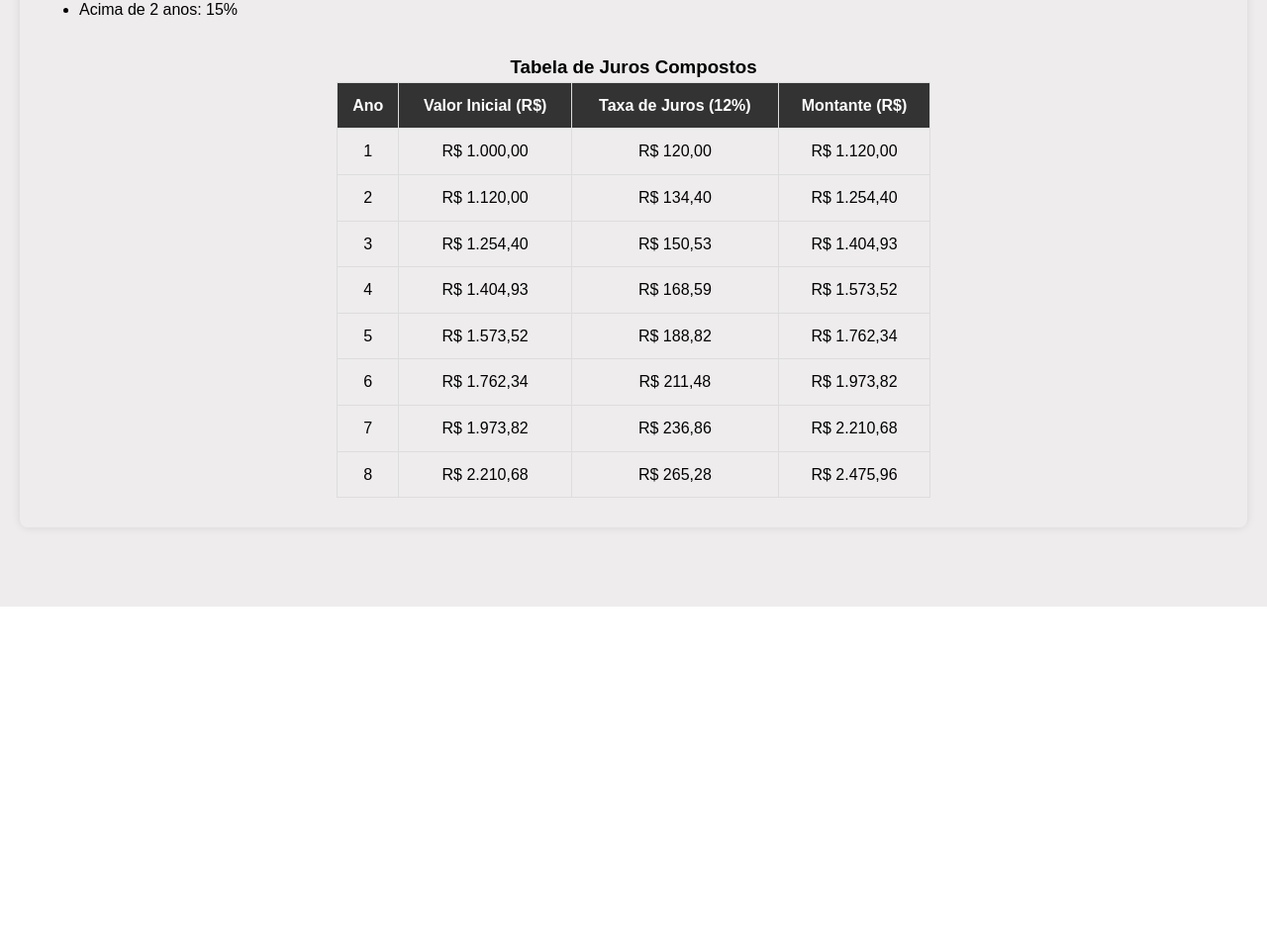
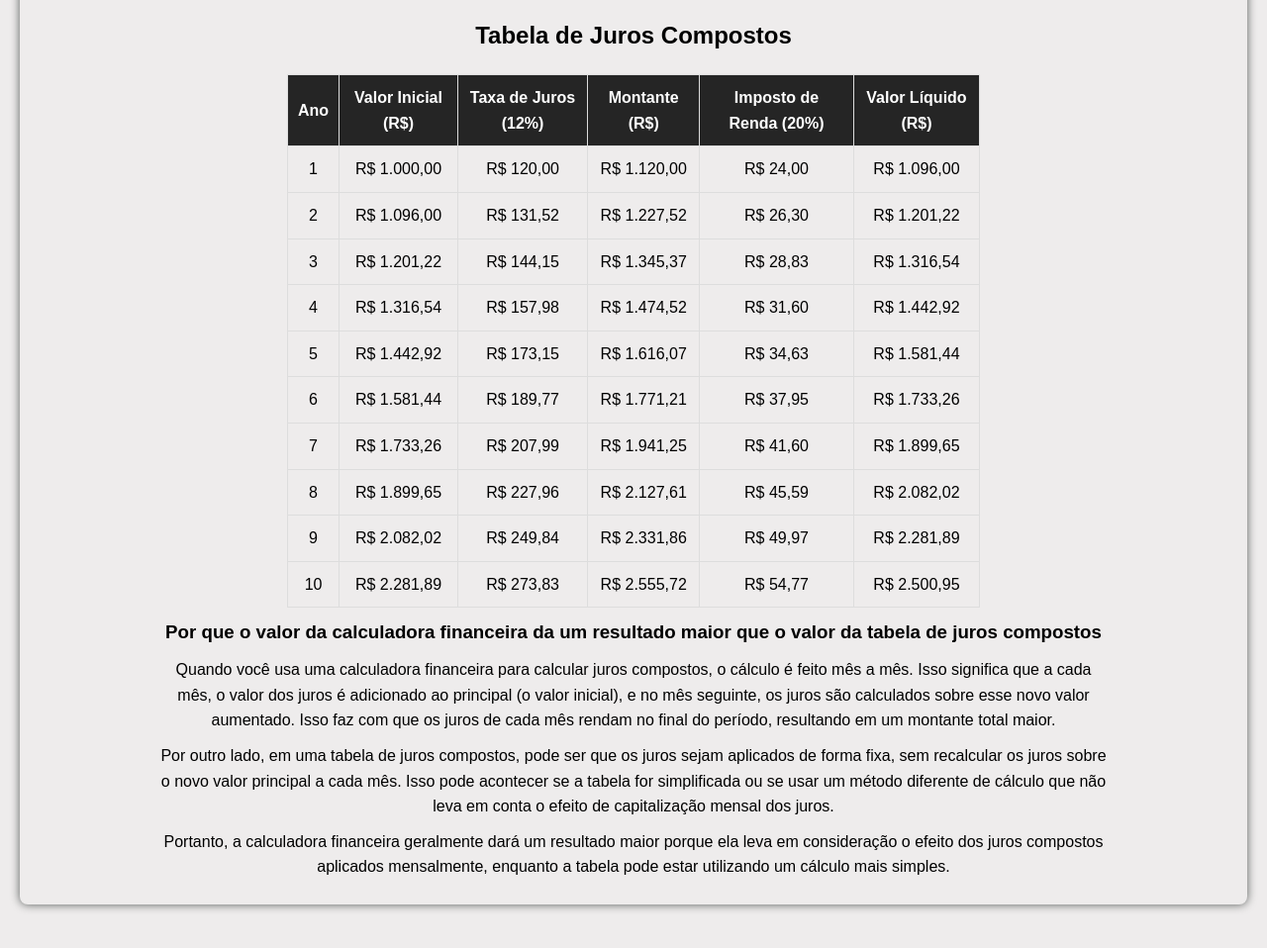
Before and after one commit to HugoBorrego/Site-de-Investimentos, a plain HTML site: page index.html in a window 1280 px wide. Shown: the part 1768-2726 px from the top of the page at 99% size. Before the commit the page ends 2381 px from the top, so only its background shows below. Drawn offline with Linux system fonts and the light colour scheme.

Commit message:
Atualização

```diff
--- a/app.js
+++ b/app.js
@@ -42,13 +42,20 @@ function calcular() {
     let jurosMensal = taxaJuros / 12;
 
     for (let i = 0; i < periodo; i++) {
-        total = (total + valorMensal) * (1 + jurosMensal);
-        totalInvestido += valorMensal;
+        if (i == 0) {
+            // No primeiro mês, apenas aplicamos os juros ao valor inicial
+            total *= (1 + jurosMensal);
+        } else {
+            // A partir do segundo mês, somamos o valor mensal e aplicamos os juros
+            total = (total + valorMensal) * (1 + jurosMensal);
+            totalInvestido += valorMensal;
+        }
     }
 
     const rendimentoBruto = total - totalInvestido;
     const imposto = rendimentoBruto * aliquotaImposto;
     const totalLiquido = total - imposto;
+
 
     document.getElementById('valorliquido').textContent = totalLiquido.toLocaleString('pt-BR', { style: 'currency', currency: 'BRL' });
     document.getElementById('rendimento').textContent = rendimentoBruto.toLocaleString('pt-BR', { style: 'currency', currency: 'BRL' });
--- a/index.html
+++ b/index.html
@@ -22,20 +22,17 @@
 
     <main>
         <section id="home">
-            <h2>Bem-vindo ao RiquezaOnline</h2>
+            <h1>Bem-vindo ao RiquezaOnline</h1>
             <p>Seu guia definitivo para investimentos eficazes. Descubra como investir de maneira inteligente para
                 garantir seu futuro financeiro.</p>
             <h3>Como calcular os Juros Compostos</h3>
-            <p>
-            <ul>
-                <li>Primeiro lembre-se de preencher todos os campos da calculadora</li>
-                <li>Verifique qual o valor da taxa de juros, ela deve ser colocada no valor anual</li>
-                <li>Verifique qual o período, ele deve ser colocado em meses</li>
-                <li>Verifique qual o valor da alíquota, dependendo do periodo o valor pode variar</li>
-                <li>Para calcular basta apertar o botão verde escrito "Calcular"</li>
-            </ul>
-            </p>
-            <p></p>
+            <div class="list-instruction">
+                <p>Primeiro lembre-se de preencher todos os campos da calculadora</p>
+                <p>Verifique qual o valor da taxa de juros, ela deve ser colocada no valor anual</p>
+                <p>Verifique qual o período, ele deve ser colocado em meses</p>
+                <p>Verifique qual o valor da alíquota, dependendo do periodo o valor pode variar</p>
+                <p>Para calcular basta apertar o botão verde escrito "Calcular"</p>
+            </div>
         </section>
 
         <section id="calculadora">
@@ -91,7 +88,7 @@
 
         <section id="noticias">
             <div class="noticias">
-                <h2>Notícias</h2>
+                <h1>Notícias</h1>
                 <h3>O que são juros compostos?</h3>
                 <p>Os juros compostos são uma forma de calcular os juros sobre um capital inicial (o principal) não
                     apenas
@@ -125,7 +122,7 @@
                     <li>Acima de 2 anos: 15%</li>
                 </ul>
                 </p>
-                <h3>Tabela de Juros Compostos</h3>
+                <h2>Tabela de Juros Compostos</h2>
                 <table>
                     <thead>
                         <tr>
@@ -133,6 +130,8 @@
                             <th>Valor Inicial (R$)</th>
                             <th>Taxa de Juros (12%)</th>
                             <th>Montante (R$)</th>
+                            <th>Imposto de Renda (20%)</th>
+                            <th>Valor Líquido (R$)</th>
                         </tr>
                     </thead>
                     <tbody>
@@ -141,53 +140,132 @@
                             <td>R$ 1.000,00</td>
                             <td>R$ 120,00</td>
                             <td>R$ 1.120,00</td>
+                            <td>R$ 24,00</td>
+                            <td>R$ 1.096,00</td>
                         </tr>
                         <tr>
                             <td>2</td>
-                            <td>R$ 1.120,00</td>
-                            <td>R$ 134,40</td>
-                            <td>R$ 1.254,40</td>
+                            <td>R$ 1.096,00</td>
+                            <td>R$ 131,52</td>
+                            <td>R$ 1.227,52</td>
+                            <td>R$ 26,30</td>
+                            <td>R$ 1.201,22</td>
                         </tr>
                         <tr>
                             <td>3</td>
-                            <td>R$ 1.254,40</td>
-                            <td>R$ 150,53</td>
-                            <td>R$ 1.404,93</td>
+                            <td>R$ 1.201,22</td>
+                            <td>R$ 144,15</td>
+                            <td>R$ 1.345,37</td>
+                            <td>R$ 28,83</td>
+                            <td>R$ 1.316,54</td>
                         </tr>
                         <tr>
                             <td>4</td>
-                            <td>R$ 1.404,93</td>
-                            <td>R$ 168,59</td>
-                            <td>R$ 1.573,52</td>
+                            <td>R$ 1.316,54</td>
+                            <td>R$ 157,98</td>
+                            <td>R$ 1.474,52</td>
+                            <td>R$ 31,60</td>
+                            <td>R$ 1.442,92</td>
                         </tr>
                         <tr>
                             <td>5</td>
-                            <td>R$ 1.573,52</td>
-                            <td>R$ 188,82</td>
-                            <td>R$ 1.762,34</td>
+                            <td>R$ 1.442,92</td>
+                            <td>R$ 173,15</td>
+                            <td>R$ 1.616,07</td>
+                            <td>R$ 34,63</td>
+                            <td>R$ 1.581,44</td>
                         </tr>
                         <tr>
                             <td>6</td>
-                            <td>R$ 1.762,34</td>
-                            <td>R$ 211,48</td>
-                            <td>R$ 1.973,82</td>
+                            <td>R$ 1.581,44</td>
+                            <td>R$ 189,77</td>
+                            <td>R$ 1.771,21</td>
+                            <td>R$ 37,95</td>
+                            <td>R$ 1.733,26</td>
                         </tr>
                         <tr>
                             <td>7</td>
-                            <td>R$ 1.973,82</td>
-                            <td>R$ 236,86</td>
-                            <td>R$ 2.210,68</td>
+                            <td>R$ 1.733,26</td>
+                            <td>R$ 207,99</td>
+                            <td>R$ 1.941,25</td>
+                            <td>R$ 41,60</td>
+                            <td>R$ 1.899,65</td>
                         </tr>
                         <tr>
                             <td>8</td>
-                            <td>R$ 2.210,68</td>
-                            <td>R$ 265,28</td>
-                            <td>R$ 2.475,96</td>
+                            <td>R$ 1.899,65</td>
+                            <td>R$ 227,96</td>
+                            <td>R$ 2.127,61</td>
+                            <td>R$ 45,59</td>
+                            <td>R$ 2.082,02</td>
+                        </tr>
+                        <tr>
+                            <td>9</td>
+                            <td>R$ 2.082,02</td>
+                            <td>R$ 249,84</td>
+                            <td>R$ 2.331,86</td>
+                            <td>R$ 49,97</td>
+                            <td>R$ 2.281,89</td>
+                        </tr>
+                        <tr>
+                            <td>10</td>
+                            <td>R$ 2.281,89</td>
+                            <td>R$ 273,83</td>
+                            <td>R$ 2.555,72</td>
+                            <td>R$ 54,77</td>
+                            <td>R$ 2.500,95</td>
                         </tr>
                     </tbody>
                 </table>
+                <div class="explanation">
+                <h3>Por que o valor da calculadora financeira da um resultado maior
+                    que o valor da tabela de juros compostos</h3>
+                    <p>Quando você usa uma calculadora financeira para calcular juros
+                        compostos, o cálculo é feito mês a mês. Isso significa que a
+                        cada mês, o valor dos juros é adicionado ao principal (o valor inicial),
+                        e no mês seguinte, os juros são calculados sobre esse novo valor
+                        aumentado. Isso faz com que os juros de cada mês rendam no final do
+                        período, resultando em um montante total maior.</p>
+                    <p>Por outro lado, em uma tabela de juros compostos, pode ser que os juros
+                        sejam aplicados de forma fixa, sem recalcular os juros sobre o novo
+                        valor principal a cada mês. Isso pode acontecer se a tabela for
+                        simplificada ou se usar um método diferente de cálculo que não leva em
+                        conta o efeito de capitalização mensal dos juros.</p>
+                    <p>Portanto, a calculadora financeira geralmente dará um resultado maior
+                        porque ela leva em consideração o efeito dos juros compostos aplicados
+                        mensalmente, enquanto a tabela pode estar utilizando um cálculo mais
+                        simples.
+                    </p>
+                </div>
             </div>
         </section>
+        <!--
+        <section id="dashboard">
+            <div class="dashboard">
+                <h2>Dashboard</h2>
+                <div class="box-info">
+                    <div class="box-info-single">
+                        <div class="info-text">
+                            <h3>Valor Investido</h3>
+                            <p>R$ 0,00</p>
+                        </div>
+                    </div>
+                    <div class="box-info-single">
+                        <div class="info-text">
+                            <h3>Valor Líquido</h3>
+                            <p>R$ 0,00</p>
+                        </div>
+                    </div>
+                    <div class="box-info-single">
+                        <div class="info-text">
+                            <h3>Dividendos</h3>
+                            <p>R$ 0,00</p>
+                        </div>
+                    </div>
+                </div>
+            </div>
+        </section>
+        -->
     </main>
     <footer>
         <p>&copy; 2024 RiquezaOnline. Todos os direitos reservados.</p>
--- a/styles.css
+++ b/styles.css
@@ -10,7 +10,7 @@ header {
     display: flex;
     justify-content: space-between;
     align-items: center;
-    background: #333;
+    background: #252525;
     color: #ffffff;
     padding: 20px;
 }
@@ -42,14 +42,18 @@ main {
     background: #eeecec;
 }
 
+.list-instruction {
+    font-family: Cambria, Cochin, Georgia, Times, 'Times New Roman', serif;
+}
+
 section {
     margin: 20px 0;
     padding: 20px;
     border-radius: 8px;
-    box-shadow: 0 0 10px rgba(0, 0, 0, 0.1);
+    box-shadow: 0 0 10px #565a58;
 }
 
-h2 {
+h2, h1, h3 {
     text-align: center;
 }
 
@@ -58,6 +62,8 @@ h2 {
     flex-wrap: wrap;
     justify-content: space-between;
     align-items: flex-start;
+    width: 50%;
+    margin: 0 auto;
 }
 
 .calculator .left-side,
@@ -75,12 +81,15 @@ h2 {
 .calculator label {
     display: block;
     margin-bottom: 5px;
+    font-weight: bold;
 }
 
 .calculator input[type="text"] {
-    width: 200px;
+    width: 250px;
     padding: 10px;
     margin-bottom: 10px;
+    border-radius: 10px;
+    background-color: #f1f1f1;
 }
 
 .calculator-buttons {
@@ -95,6 +104,8 @@ button.limpar {
     width: 100px;
     border: 1;
     cursor: pointer;
+    border-radius: 10px;
+    gap: 20px;
 }
 
 button.calcular {
@@ -115,6 +126,8 @@ button.limpar {
     padding: 60px; /* Adiciona espaço entre as bordas do contêiner e seu conteúdo */
     gap: 10px; /* Define a distância entre os itens dentro do contêiner */
     font-weight: bold;
+    width: 50%;
+    margin: 0 auto;
 }
 
 .output {
@@ -143,7 +156,7 @@ footer {
 }
 
 table {
-    width: 600px;
+    width: 700px;
     border-collapse: collapse;
     margin-bottom: 10px;
     margin: 0 auto 10px auto;
@@ -159,6 +172,28 @@ th, td {
 }
 
 th {
-    background-color: #333;
+    background-color: #252525;
     color: white;
 }
+
+.explanation p {
+    text-align: justify;
+    margin-bottom: 5px;
+    text-align: center;
+}
+
+.box-info {
+    width: 100%;
+    margin-top: 35px;
+    display: flex;
+    justify-content: space-around;
+    color: #ffffff;
+}
+.box-info-single {
+    display: center;
+    justify-content: space-between;
+    width: 200px;
+    border-radius: 30px;
+    padding: 3px;
+    background-color: #252525;
+}
```
